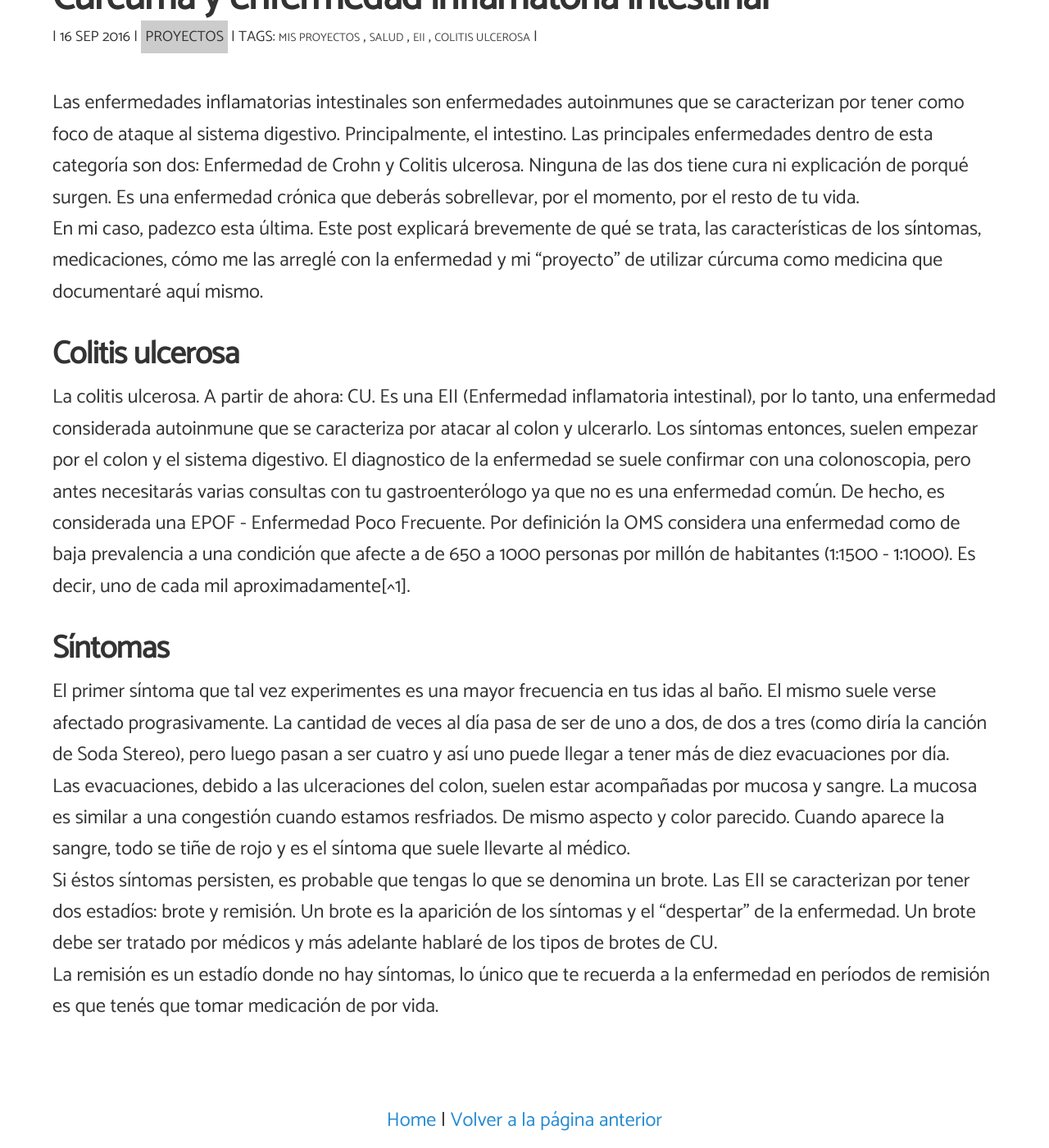
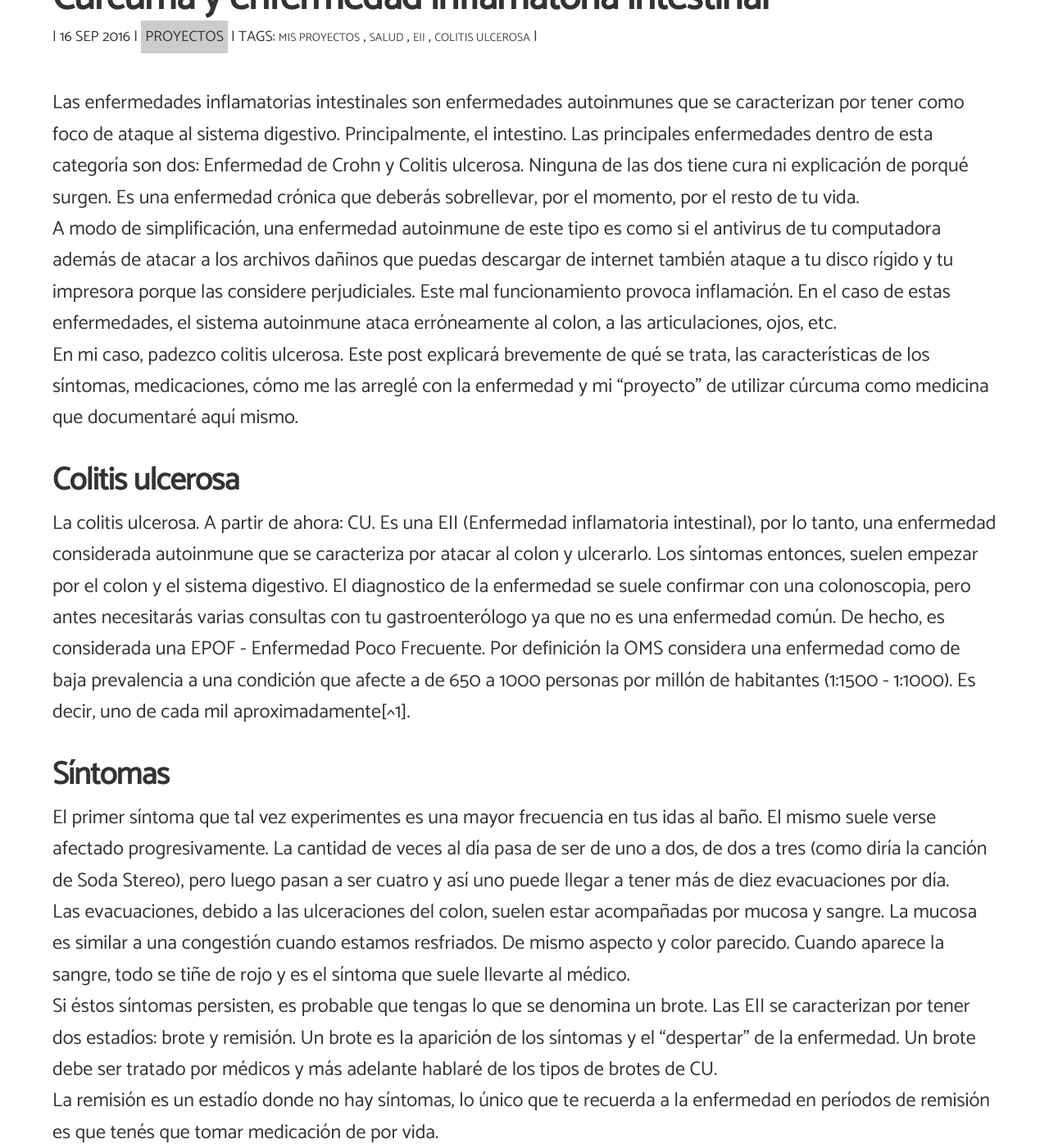
Before and after one commit to angelsimon/angelsimon.github.io, a Jekyll site: the page built from _posts/2016-09-16-curcuma-y-eii.md, in a window 1280 px wide and 1400 px high, scrolled down 270 px. Shown: the whole window at 82% size. Built offline with Jekyll 4.4.1, drawn with Linux system fonts in a browser that asks for light colours; nearby versions of some CDN libraries; comment, search, counter and statistics services are not loaded; some of the changed text lies outside the part shown.

Commit message:
Update 2016-09-16-curcuma-y-eii.md

```diff
--- a/_posts/2016-09-16-curcuma-y-eii.md
+++ b/_posts/2016-09-16-curcuma-y-eii.md
@@ -10,13 +10,24 @@
 Las enfermedades inflamatorias intestinales son enfermedades autoinmunes que se caracterizan por tener como foco de ataque
 al sistema digestivo. Principalmente, el intestino. Las principales enfermedades dentro de esta categoría son dos:
 Enfermedad de Crohn y Colitis ulcerosa. Ninguna de las dos tiene cura ni explicación de porqué surgen. Es una enfermedad crónica que deberás sobrellevar, por el momento, por el resto de tu vida.<br>
-En mi caso, padezco esta última. Este post explicará brevemente de qué se trata, las características de los síntomas,
+A modo de simplificación, una enfermedad autoinmune de este tipo es como si el antivirus de tu computadora además de atacar a los archivos dañinos que puedas descargar de internet también ataque a tu disco rígido y tu impresora porque las considere perjudiciales. Este mal funcionamiento provoca inflamación. En el caso de estas enfermedades, el sistema autoinmune ataca erróneamente al colon, a las articulaciones, ojos, etc.<br>
+En mi caso, padezco colitis ulcerosa. Este post explicará brevemente de qué se trata, las características de los síntomas,
 medicaciones, cómo me las arreglé con la enfermedad y mi "proyecto" de utilizar cúrcuma como medicina que documentaré aquí mismo.
 <br>
 <h2>Colitis ulcerosa</h2>
 La colitis ulcerosa. A partir de ahora: CU. Es una EII (Enfermedad inflamatoria intestinal), por lo tanto, una enfermedad considerada autoinmune que se caracteriza por atacar al colon y ulcerarlo. Los síntomas entonces, suelen empezar por el colon y el sistema digestivo. El diagnostico de la enfermedad se suele confirmar con una colonoscopia, pero antes necesitarás varias consultas con tu gastroenterólogo ya que no es una enfermedad común. De hecho, es considerada una EPOF - Enfermedad Poco Frecuente. Por definición la OMS considera una enfermedad como de baja prevalencia a una condición que afecte a de 650 a 1000 personas por millón de habitantes (1:1500 - 1:1000). Es decir, uno de cada mil aproximadamente[^1].<br>
 <h2>Síntomas</h2>
-El primer síntoma que tal vez experimentes es una mayor frecuencia en tus idas al baño. El mismo suele verse afectado prograsivamente. La cantidad de veces al día pasa de ser de uno a dos, de dos a tres (como diría la canción de Soda Stereo), pero luego pasan a ser cuatro y así uno puede llegar a tener más de diez evacuaciones por día.<br>
+El primer síntoma que tal vez experimentes es una mayor frecuencia en tus idas al baño. El mismo suele verse afectado progresivamente. La cantidad de veces al día pasa de ser de uno a dos, de dos a tres (como diría la canción de Soda Stereo), pero luego pasan a ser cuatro y así uno puede llegar a tener más de diez evacuaciones por día.<br>
 Las evacuaciones, debido a las ulceraciones del colon, suelen estar acompañadas por mucosa y sangre. La mucosa es similar a una congestión cuando estamos resfriados. De mismo aspecto y color parecido. Cuando aparece la sangre, todo se tiñe de rojo y es el síntoma que suele llevarte al médico.<br>
 Si éstos síntomas persisten, es probable que tengas lo que se denomina un brote. Las EII se caracterizan por tener dos estadíos: brote y remisión. Un brote es la aparición de los síntomas y el "despertar" de la enfermedad. Un brote debe ser tratado por médicos y más adelante hablaré de los tipos de brotes de CU.<br>
-La remisión es un estadío donde no hay síntomas, lo único que te recuerda a la enfermedad en períodos de remisión es que tenés que tomar medicación de por vida.
+La remisión es un estadío donde no hay síntomas, lo único que te recuerda a la enfermedad en períodos de remisión es que tenés que tomar medicación de por vida.<br>
+Otros síntomas que uno puede notar es dolor de artículaciones, es decir, artritis. Esto, sumado a la inflamación del intestino, provoca un desafío a la calidad de vida del paciente. Otros síntomas pueden ser inflamación de los ojos, llamado uveitis, fiebre y puntos rojos en cara y cuerpo.<br>
+En pocas palabras los síntomas más comunes son los siguientes:
+* Colitis (+10 evacuaciones por día).
+* Hemorragia
+* Fiebre
+* Artritis
+* Uveitis
+* Anemia
+* Pérdida de peso
+* Mala absorción de alimentos
```
